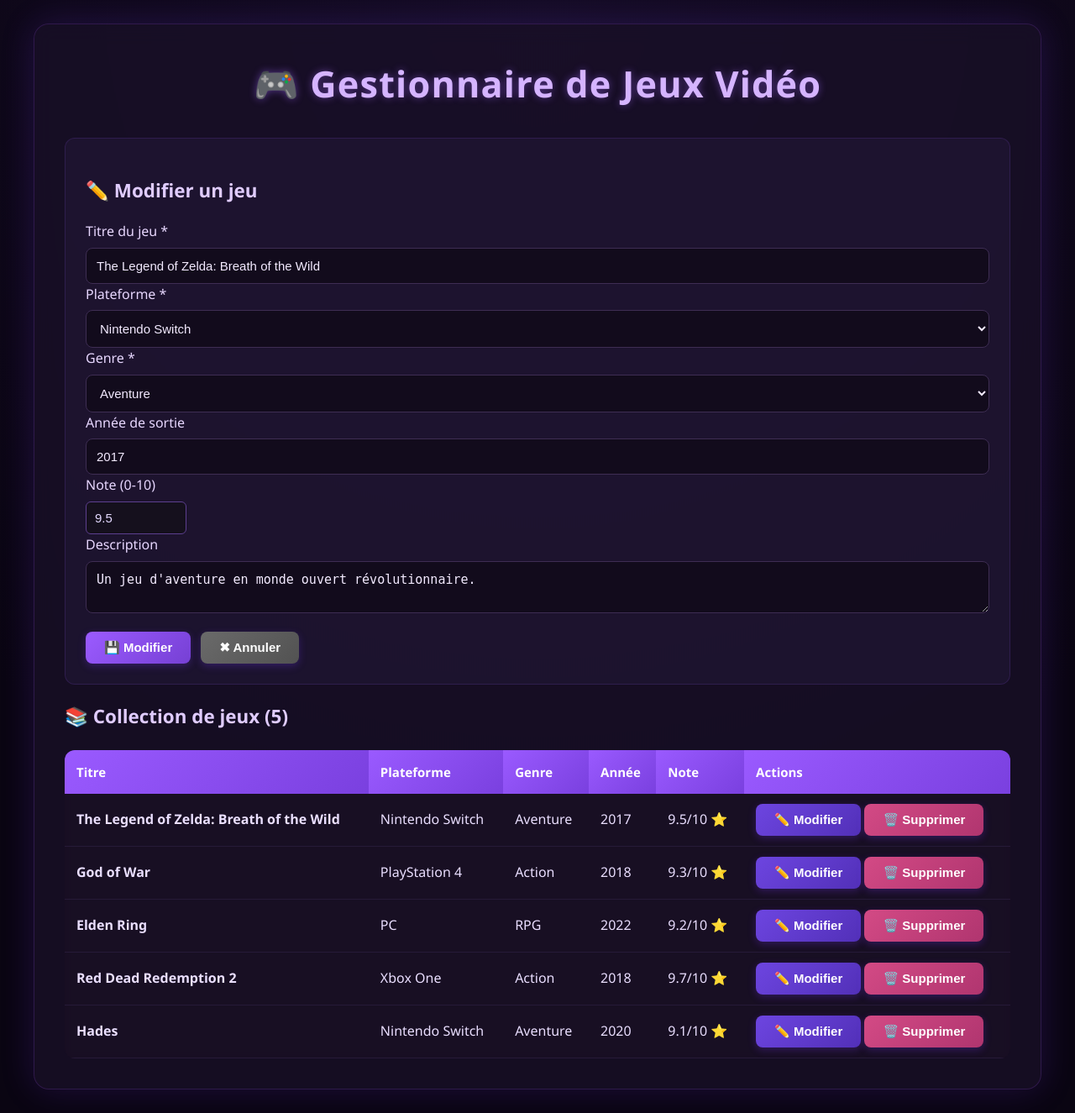
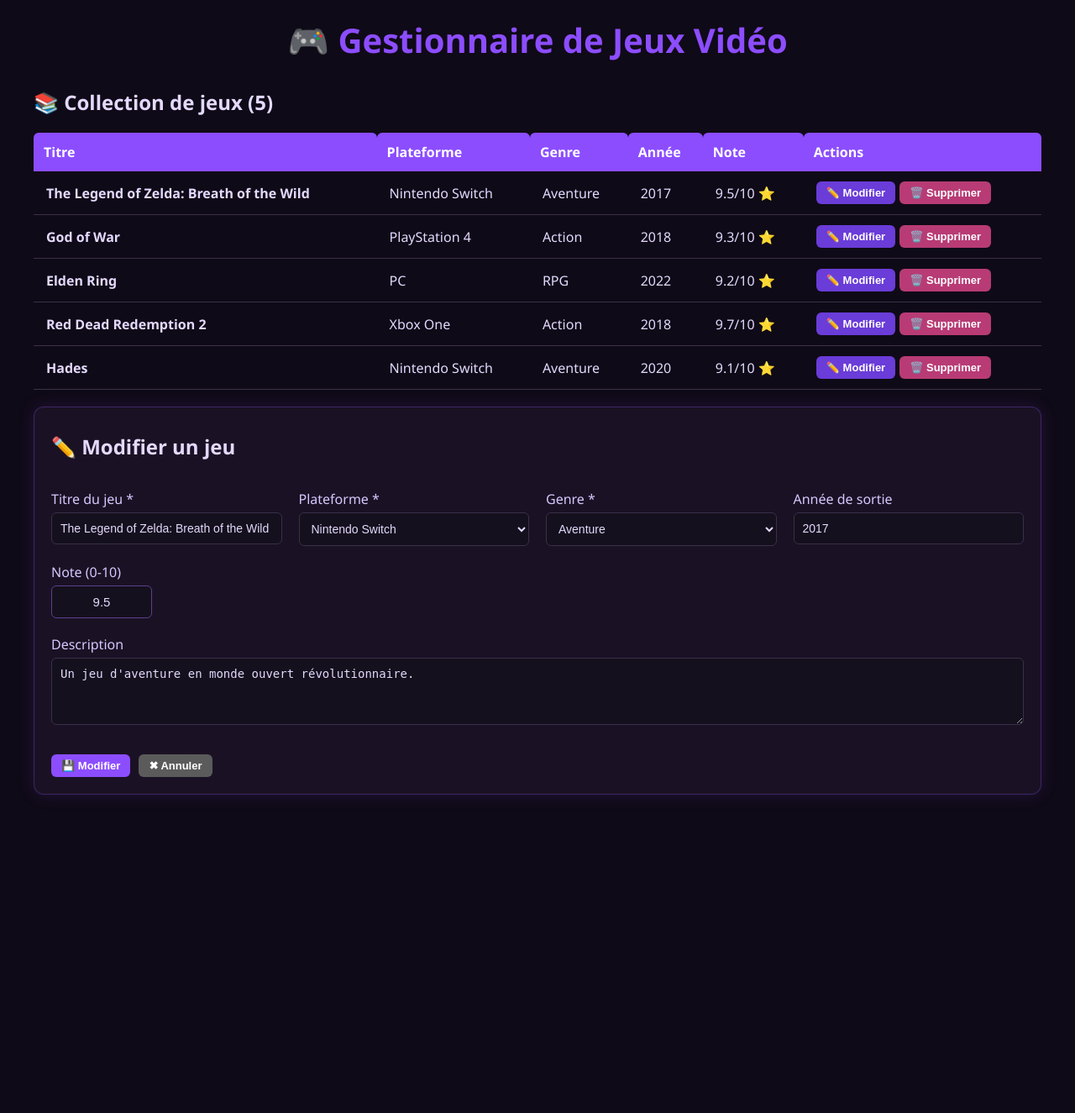
Before and after one commit to Yanis-AFPA/DevOps2025, a PHP site: page /?edit=1 in a window 1280 px wide. Shown: the whole page at 84% size. After the commit the page ends 949 px from the top, so only its background shows below. Run offline with PHP 8.4, Linux system fonts and the light colour scheme; data comes from the database, SQL or seed files in the repository; some libraries are stand-ins or nearby versions.

Commit message:
Change css

```diff
--- a/Docker/appWeb/style.css
+++ b/Docker/appWeb/style.css
@@ -1,227 +1,226 @@
-/* --- Reset léger --- */
+/* Reset global */
 * {
     margin: 0;
     padding: 0;
     box-sizing: border-box;
 }
 
-/* --- Style global --- */
+/* Body */
 body {
     font-family: 'Segoe UI', Tahoma, Geneva, Verdana, sans-serif;
-    background: radial-gradient(circle at top, #150c25 0%, #0a0512 70%);
-    color: #e7dbff;
+    background: #0f0a17;
+    color: #e4d9ff;
     min-height: 100vh;
-    padding: 28px;
-    line-height: 1.6;
+    padding: 20px;
 }
 
+/* Container principal */
 .container {
     max-width: 1200px;
     margin: 0 auto;
-    background: rgba(26, 16, 40, 0.75);
-    backdrop-filter: blur(12px);
-    border-radius: 18px;
-    padding: 36px;
-    border: 1px solid rgba(160, 80, 255, 0.18);
-    box-shadow: 0 0 40px rgba(120, 60, 255, 0.18);
-    transition: 0.3s ease;
 }
 
-.container:hover {
-    box-shadow: 0 0 55px rgba(150, 80, 255, 0.28);
-}
-
-/* --- Titres --- */
+/* Titres */
 h1 {
-    color: #d5b4ff;
+    color: #8c4dff;
     text-align: center;
-    font-size: 2.7em;
-    font-weight: 700;
     margin-bottom: 30px;
-    letter-spacing: 1.2px;
-    text-shadow: 0 0 10px rgba(160, 100, 255, 0.45);
+    font-size: 2.5em;
 }
 
 h2 {
-    color: #e0ccff;
-    margin-bottom: 18px;
-    margin-top: 20px;
-    font-size: 1.4em;
+    color: #e4d9ff;
+    margin-bottom: 20px;
+    margin-top: 10px;
 }
 
-/* --- Sections --- */
-.form-section {
-    background: rgba(34, 23, 52, 0.7);
-    padding: 24px;
-    border-radius: 12px;
-    border: 1px solid rgba(150, 80, 255, 0.15);
-    transition: 0.25s ease;
+/* Messages */
+.message {
+    padding: 15px;
+    border-radius: 6px;
+    margin-bottom: 20px;
+    font-weight: 600;
 }
 
-.form-section:hover {
-    background: rgba(40, 25, 60, 0.85);
+.success {
+    background: rgba(140, 255, 180, 0.1);
+    color: #86ffbb;
+    border: 1px solid rgba(140, 255, 180, 0.25);
 }
 
-/* --- Labels & inputs --- */
+.error {
+    background: rgba(255, 120, 160, 0.1);
+    color: #ff8fb3;
+    border: 1px solid rgba(255, 120, 160, 0.25);
+}
+
+/* Empty state */
+.empty-state {
+    text-align: center;
+    padding: 20px;
+    color: #aa95c9;
+    font-size: 1em;
+}
+
+/* Liens */
+a { text-decoration: none; color: #c084ff; }
+
+/* TABLEAU / LISTE DES JEUX */
+table {
+    width: 100%;
+    border-collapse: collapse;
+    margin-top: 20px;
+}
+
+th {
+    background: #8c4dff;
+    color: white;
+    padding: 12px;
+    text-align: left;
+    font-weight: 600;
+    border-radius: 6px 6px 0 0;
+}
+
+td {
+    padding: 12px 15px;
+    border-bottom: 1px solid #3a2f4a;
+}
+
+tr:hover {
+    background: #1c122e;
+    transition: 0.2s;
+}
+
+.actions {
+    display: flex;
+    gap: 5px;
+}
+
+/* BOUTONS */
+button {
+    background: #8c4dff;
+    color: white;
+    padding: 6px 12px;
+    border: none;
+    border-radius: 6px;
+    cursor: pointer;
+    font-size: 13px;
+    font-weight: 600;
+    transition: 0.2s;
+}
+
+button:hover {
+    background: #b67dff;
+}
+
+.btn-edit { background: #6a3cd8; }
+.btn-edit:hover { background: #8252f2; }
+
+.btn-delete { background: #b83b75; }
+.btn-delete:hover { background: #d24d89; }
+
+.btn-cancel { background: #5b5b5b; }
+.btn-cancel:hover { background: #7a7a7a; }
+
+/* FORMULAIRE */
+.form-section {
+    background: #1a1224;
+    padding: 20px;
+    border-radius: 12px;
+    border: 1px solid rgba(150, 80, 255, 0.3);
+    box-shadow: 0 0 20px rgba(150, 80, 255, 0.15);
+    margin-bottom: 30px;
+    display: flex;
+    flex-direction: column;
+    gap: 15px;
+    margin-top: 20px
+}
+
+/* Formulaire général */
+.form-section form {
+    display: flex;
+    flex-wrap: wrap;
+    gap: 20px;
+}
+
+/* Champs individuels par défaut */
+.form-group {
+    flex: 1 1 100%;
+    min-width: 200px;
+}
+
+/* Labels et inputs */
 label {
     display: block;
-    margin-bottom: 6px;
-    color: #e8d7ff;
+    margin-bottom: 5px;
+    color: #d8c7ff;
     font-weight: 500;
 }
 
 input, select, textarea {
     width: 100%;
-    padding: 12px;
-    background: #120b1c;
-    border: 1px solid #3e2d53;
-    color: #f3eaff;
-    border-radius: 8px;
-    font-size: 15px;
-    transition: 0.25s;
-}
-
-input:hover, select:hover, textarea:hover {
-    background: #181025;
+    padding: 10px;
+    background: #15101d;
+    border: 1px solid #3a2f4a;
+    color: #e4d9ff;
+    border-radius: 6px;
+    font-size: 14px;
+    transition: 0.2s;
 }
 
 input:focus, select:focus, textarea:focus {
-    border-color: #b882ff;
-    box-shadow: 0 0 10px rgba(160, 90, 255, 0.4);
+    border-color: #b67dff;
+    box-shadow: 0 0 6px rgba(150, 80, 255, 0.3);
     outline: none;
 }
 
-/* --- Boutons --- */
-button {
-    background: linear-gradient(135deg, #9b5bff, #7640d4);
-    color: white;
-    padding: 10px 22px;
-    border: none;
-    border-radius: 8px;
-    cursor: pointer;
-    font-size: 15px;
-    font-weight: 600;
-    transition: 0.25s;
-    box-shadow: 0 3px 10px rgba(120, 60, 255, 0.25);
+textarea { min-height: 80px; }
+
+/* Supprimer flèches input number */
+input[type=number]::-webkit-inner-spin-button,
+input[type=number]::-webkit-outer-spin-button { -webkit-appearance: none; margin: 0; }
+input[type=number] { -moz-appearance: textfield; }
+
+/* Form actions */
+.form-actions {
+    flex: 1 1 100%;
+    display: flex;
+    gap: 10px;
+    margin-top: 10px;
 }
 
-button:hover {
-    transform: translateY(-2px);
-    background: linear-gradient(135deg, #ad73ff, #8751e8);
-    box-shadow: 0 5px 18px rgba(140, 80, 255, 0.4);
+/* --- Ligne Plateforme / Genre / Année / Note --- */
+.form-group:nth-child(3), /* Plateforme */
+.form-group:nth-child(4), /* Genre */
+.form-group:nth-child(5), /* Année */
+.form-group:nth-child(6)  /* Note */ {
+    flex: 1 1 calc(25% - 15px);
 }
 
-/* Boutons secondaires */
-.btn-edit {
-    background: linear-gradient(135deg, #6d45e0, #5230b8);
+/* Responsive : petit écran */
+@media (max-width: 768px) {
+    .form-group:nth-child(3),
+    .form-group:nth-child(4),
+    .form-group:nth-child(5),
+    .form-group:nth-child(6) {
+        flex: 1 1 100%;
+    }
 }
 
-.btn-edit:hover {
-    background: linear-gradient(135deg, #8256f2, #6842d1);
+/* Bouton ajouter un jeu si nécessaire */
+.btn-add {
+    display: inline-block;
+    background: #a700ff;
+    color: white;
+    padding: 6px 14px;
+    border-radius: 6px;
+    font-weight: 600;
+    margin-bottom: 10px;
+    text-decoration: none;
 }
 
-.btn-delete {
-    background: linear-gradient(135deg, #d34a85, #b0356f);
-}
-
-.btn-delete:hover {
-    background: linear-gradient(135deg, #e35a95, #c8467e);
-}
-
-.btn-cancel {
-    background: linear-gradient(135deg, #6a6a6a, #525252);
-}
-
-.btn-cancel:hover {
-    background: linear-gradient(135deg, #808080, #696969);
-}
-
-/* --- Table --- */
-table {
-    width: 100%;
-    border-collapse: collapse;
-    margin-top: 22px;
-    background: rgba(26, 16, 36, 0.8);
-    backdrop-filter: blur(5px);
-    border-radius: 12px;
-    overflow: hidden;
-}
-
-th {
-    background: linear-gradient(135deg, #9a5aff, #7a40df);
-    color: white;
-    padding: 14px;
-    text-align: left;
-    font-size: 15px;
-}
-
-td {
-    padding: 12px 14px;
-    border-bottom: 1px solid rgba(80, 60, 120, 0.25);
-    color: #eadfff;
-}
-
-tr:hover {
-    background: rgba(150, 80, 255, 0.12);
-    transition: 0.25s;
-}
-
-/* --- Messages --- */
-.message {
-    padding: 16px;
-    border-radius: 8px;
-    margin-bottom: 22px;
-    font-weight: 600;
-}
-
-.success {
-    background: rgba(120, 255, 190, 0.15);
-    color: #9fffd3;
-    border: 1px solid rgba(120, 255, 190, 0.3);
-}
-
-.error {
-    background: rgba(255, 120, 160, 0.15);
-    color: #ff9fbd;
-    border: 1px solid rgba(255, 120, 160, 0.3);
-}
-
-.empty-state {
-    text-align: center;
-    padding: 40px;
-    color: #c7b1df;
-    font-size: 1.1em;
-    opacity: 0.8;
-}
-
-/* --- Liens --- */
-a {
-    color: #cfa6ff;
-    text-decoration: none;
-    transition: 0.25s;
-}
-
-a:hover {
-    color: #e8c6ff;
-    text-shadow: 0 0 8px rgba(200, 150, 255, 0.4);
-}
-
-/* --- Actions formulaire --- */
-.form-actions {
-    display: flex;
-    gap: 12px;
-    margin-top: 15px;
-}
-
-/* Supprime les flèches du input number */
-input[type=number]::-webkit-inner-spin-button,
-input[type=number]::-webkit-outer-spin-button {
-    -webkit-appearance: none;
-    margin: 0;
-}
-
-input[type=number] {
-    -moz-appearance: textfield; /* Firefox */
+.btn-add:hover {
+    background: #d56bff;
 }
 
 #note {
@@ -232,6 +231,7 @@
     color: #e4d9ff;
     border-radius: 6px;
     font-size: 15px;
+    text-align: center; /* plus propre pour une note */
     transition: 0.2s;
 }
 
```
Also changed, not shown: Docker/appWeb/index.php (+49 -50 lines).
